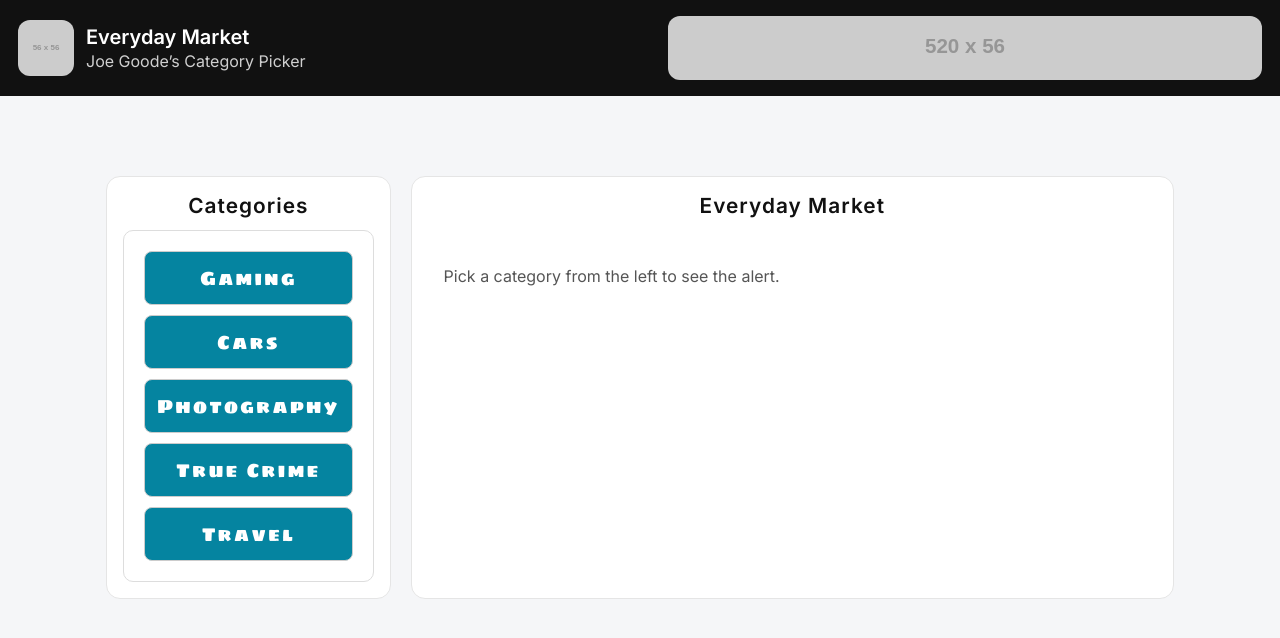
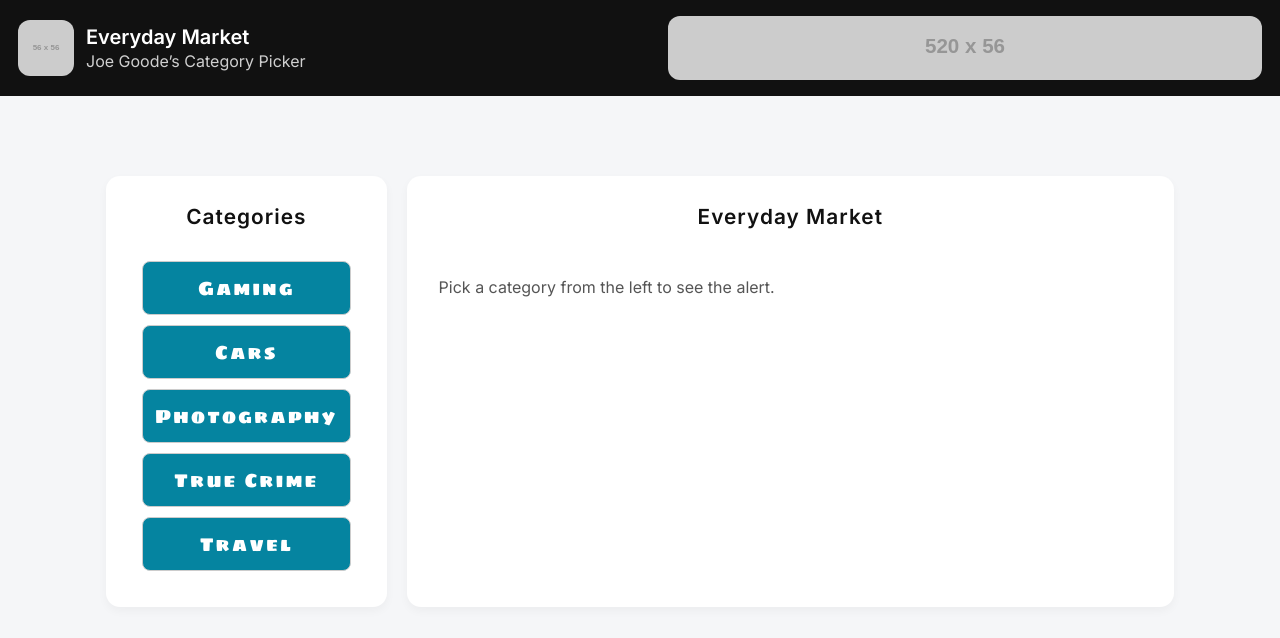
Before and after one commit to jgoode07/Frontend-Frameworks, an Angular app in the folder everyday-market-app/: page / in a window 1280 px wide. Shown: the top 638 px of the page. Built offline with nearby package versions, Linux system fonts and the light colour scheme.

Commit message:
Remove borders from sections, adjust title margins

```diff
--- a/everyday-market-app/src/app/market/category-menu/category-menu.css
+++ b/everyday-market-app/src/app/market/category-menu/category-menu.css
@@ -2,7 +2,6 @@
 .menu {
     display: grid;
     gap: 10px;
-    border: 1px solid #ddd;
     border-radius: 10px;
     padding: 20px;
     background: #ffffff;
--- a/everyday-market-app/src/app/market/products-page/products-page.css
+++ b/everyday-market-app/src/app/market/products-page/products-page.css
@@ -8,13 +8,13 @@
 .sidebar,
 .content {
     background: #fff;
-    border: 1px solid #e5e5e5;
     border-radius: 14px;
     padding: 1rem;
+    box-shadow: 0 4px 10px rgba(0, 0, 0, 0.04);
 }
 
 .panel-title {
-    margin: 0 0 12px;
+    margin: 12px 0;
     text-align: center;
     font-size: 1.3rem;
     font-weight: 600;
```
